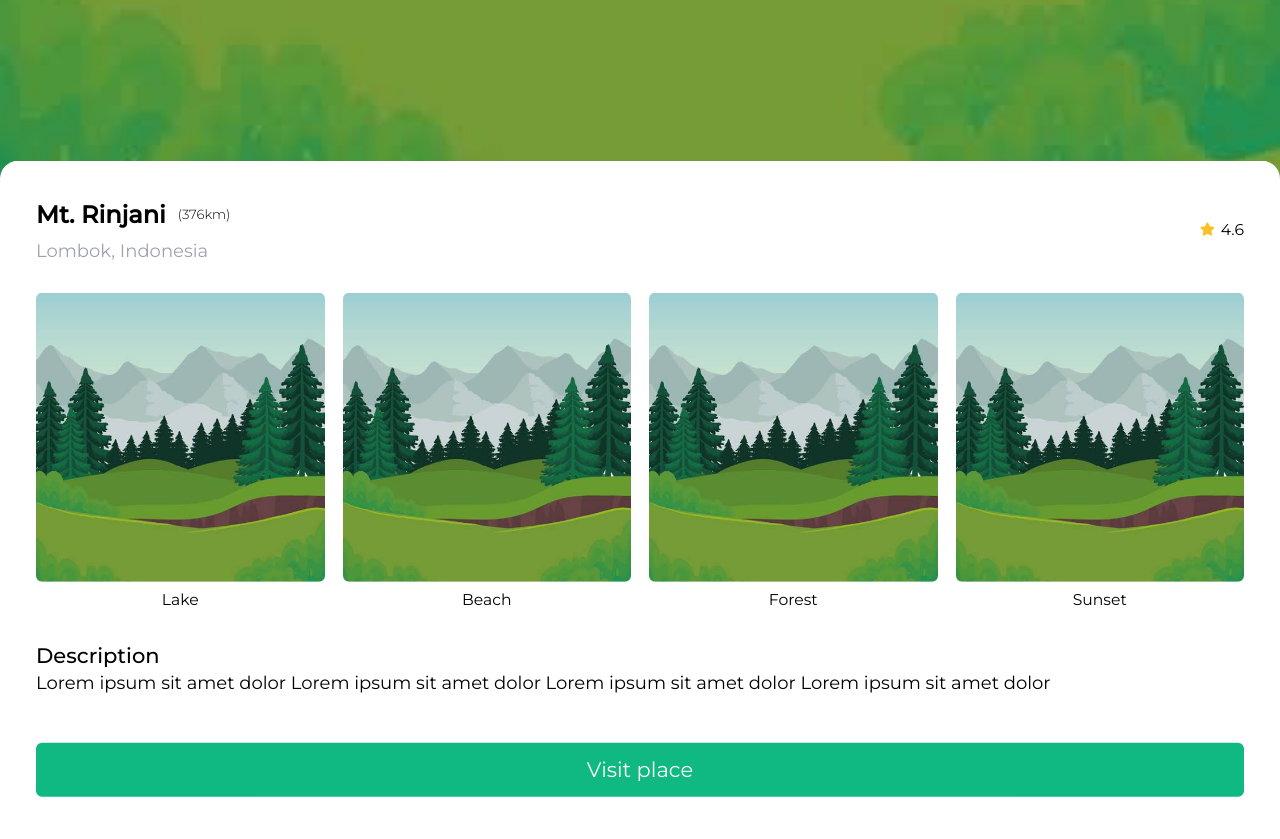
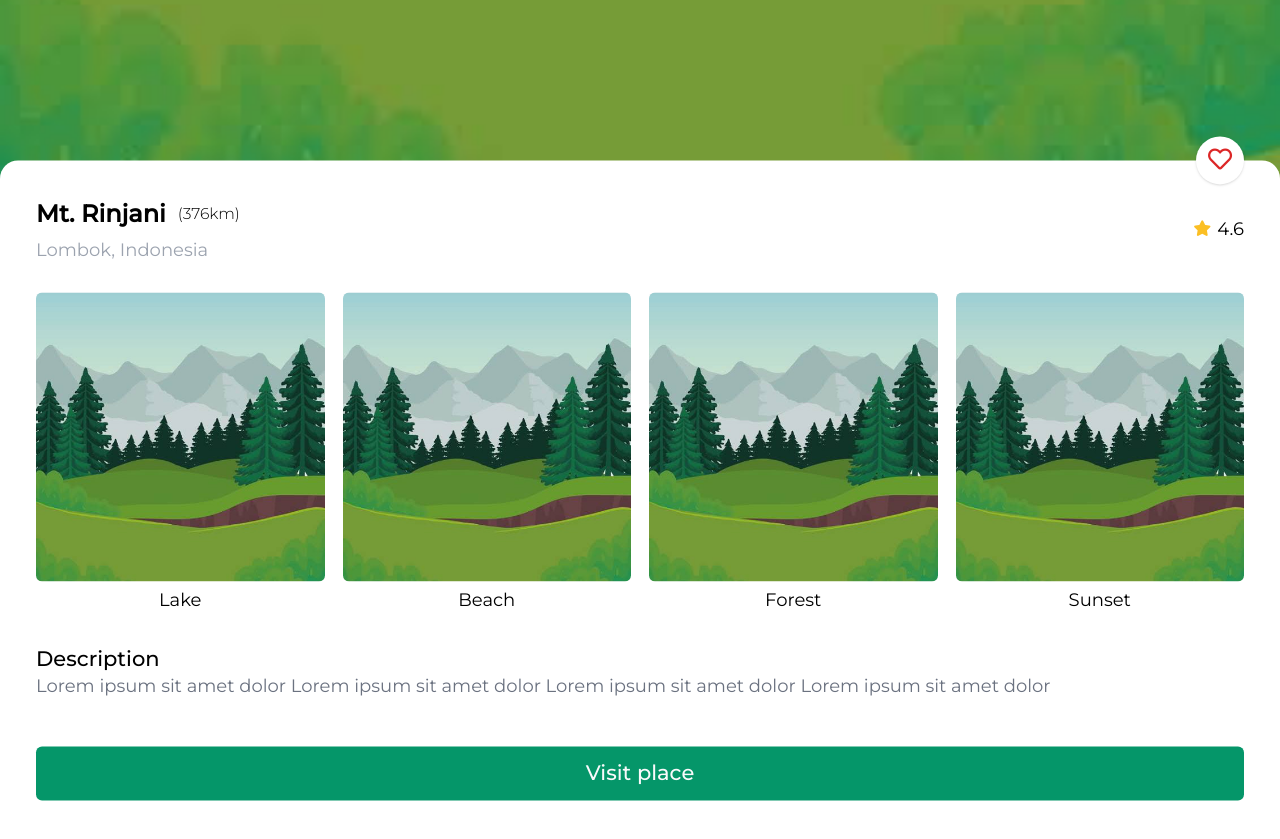
Before and after one commit to or-abdillh/travel-app-3, a Vue app: page /view in a window 1280 px wide. Shown: the part 1280-2119 px from the top of the page. Built offline with nearby package versions, Linux system fonts and the light colour scheme.

Commit message:
Add new extend class, create button heart

```diff
--- a/src/components/Card.vue
+++ b/src/components/Card.vue
@@ -1,7 +1,4 @@
 <style scoped>
-   .text-xxxs {
-      font-size: .55rem;
-   }
    .card {
       min-width: 70%;
       animation: card .3s ease-in-out forwards;
@@ -23,13 +20,14 @@
 <template>
    <!-- Card -->
    <div
-   @click="router.push({ name: 'view' })"
    class="card">
       <img src="../assets/mount.jpeg" />
       <div class="card-footer">
-         <div class="flex flex-wrap">
+         <div
+         @click="router.push({ name: 'view' })"
+         class="flex flex-wrap">
             <strong class="text-xxxs mb-0 w-full">Mt. Rinjani</strong>
-            <p class="text-xxxs text-gray-400">Lombok, Indonesia</p>
+            <p class="text-xxxxs text-gray-400">Lombok, Indonesia</p>
          </div>
          <i
          @click="isHeartClick = !isHeartClick"
--- a/src/components/List.vue
+++ b/src/components/List.vue
@@ -1,11 +1,4 @@
 <style scoped>
-   .text-xxxs {
-      font-size: .55rem;
-   }
-   .text-xxs {
-      font-size: .75rem;
-   }
-
    .list {
       @apply mt-3 flex gap-4;
       animation: list .3s ease-in-out forwards;
@@ -29,10 +22,10 @@
       </span>
       <div>
          <strong class="text-xs mb-0 w-full">Mt. Rinjani</strong>
-         <p class="text-xxxs text-gray-400">Lombok, Indonesia</p>
+         <p class="text-xxxxs text-gray-400">Lombok, Indonesia</p>
       </div>
-      <span class="text-xxxs gap-1 flex items-center">
-         <i class="fa fa-star text-xxxs text-yellow-400"></i>
+      <span class="text-xxxxs gap-1 flex items-center">
+         <i class="fa fa-star text-xxxxs text-yellow-400"></i>
          4.6
       </span>
    </div>
--- a/src/components/Navbar.vue
+++ b/src/components/Navbar.vue
@@ -1,10 +1,4 @@
 <style scoped>
-   .text-xxs {
-      font-size: .75rem;
-   }
-   .text-xxxs {
-      font-size: .4rem;
-   }
    .nav-wrapper {
       @apply fixed left-0 right-0 bottom-0;
    }
@@ -20,10 +14,10 @@
             @click="activeMenu = menu.name">
                <i v-if="activeMenu !== menu.name"
                :class="menu.icon"
-               class="text-gray-500"></i>
-               <span class="flex justify-center duration-300 flex-wrap" v-else>
+               class="duration-300 text-gray-500"></i>
+               <span class="duration-300 flex justify-center duration-300 flex-wrap" v-else>
                   <p class="text-xxs text-green-400 w-full text-center">{{ menu.name }}</p>
-                  <i class="text-xxxs text-green-400 fa fa-circle"></i>
+                  <i class="text-xxxxs text-green-400 fa fa-circle"></i>
                </span>
             </div>
          </template>
--- a/src/views/View.vue
+++ b/src/views/View.vue
@@ -1,14 +1,11 @@
 <style scoped>
-   .text-xxs {
-      font-size: .65rem;
-   }
-   .text-xxxs {
-      font-size: .55rem;
-   }
    .bottom-sheets {
-      @apply p-6 w-full rounded-t-xl bg-white;
+      @apply p-6 w-full relative rounded-t-xl bg-white;
       animation: bottom-sheets .45s ease-in-out forwards;
       transform: translateY(-10%);
+   }
+   .btn {
+      @apply bg-green-600 ring-green-300 w-full rounded mt-8 text-gray-50 text-sm font-medium py-2 duration-300 focus:ring focus:bg-opacity-75;
    }
    @keyframes bottom-sheets {
       from {
@@ -31,9 +28,15 @@
             </div>
          </span>
       </div>
-
       <!-- Bottom sheets -->
       <div class="bottom-sheets">
+         <!-- Button heart -->
+         <span class="absolute right-6 -top-4 bg-white px-2 py-1 rounded-full shadow">
+            <i
+            @click="isHeartClicked = !isHeartClicked"
+            :class="isHeartClicked ? 'fas' : 'far'"
+            class="duration-300 text-red-600 fa-heart"></i>
+         </span>
          <!-- The title -->
          <div class="flex items-center justify-between">
             <span>
@@ -53,7 +56,7 @@
          <!-- landscapes -->
          <div class="mt-5 flex gap-3">
             <template v-for="(landscape, index) in landscapes" :key="index">
-               <div class="">
+               <div>
                   <img class="rounded mb-1" src="../assets/mount-square.jpg" />
                   <p class="text-xxs text-center">{{ landscape }}</p>
                </div>
@@ -62,13 +65,13 @@
          <!-- Description -->
          <div class="mt-5">
             <p class="font-medium text-sm">Description</p>
-            <p class="text-xs">
+            <p class="text-xs text-gray-500">
                Lorem ipsum sit amet dolor Lorem ipsum sit amet dolor Lorem ipsum sit amet dolor Lorem ipsum sit amet dolor
             </p>
          </div>
 
          <!-- CTA -->
-         <button class="bg-green-500 w-full rounded mt-8 text-gray-50 text-sm py-2" type="button">Visit place</button>
+         <button class="btn" type="button">Visit place</button>
       </div>
 	</section>
 </template>
@@ -79,4 +82,5 @@
 
    const router = useRouter()
    const landscapes = ref(['Lake', 'Beach', 'Forest', 'Sunset'])
+   const isHeartClicked = ref(false)
 </script>
--- a/tailwind.config.js
+++ b/tailwind.config.js
@@ -6,7 +6,14 @@ module.exports = {
   ],
   darkMode: false, // or 'media' or 'class'
   theme: {
-    extend: {},
+    extend: {
+       fontSize: {
+          'xxs': '.75rem',
+          'xxxs': '.65rem',
+          'xxxxs': '.55rem',
+          'xxxxxs': '.35rem'
+        }
+    }
   },
   variants: {
     extend: {},
```
